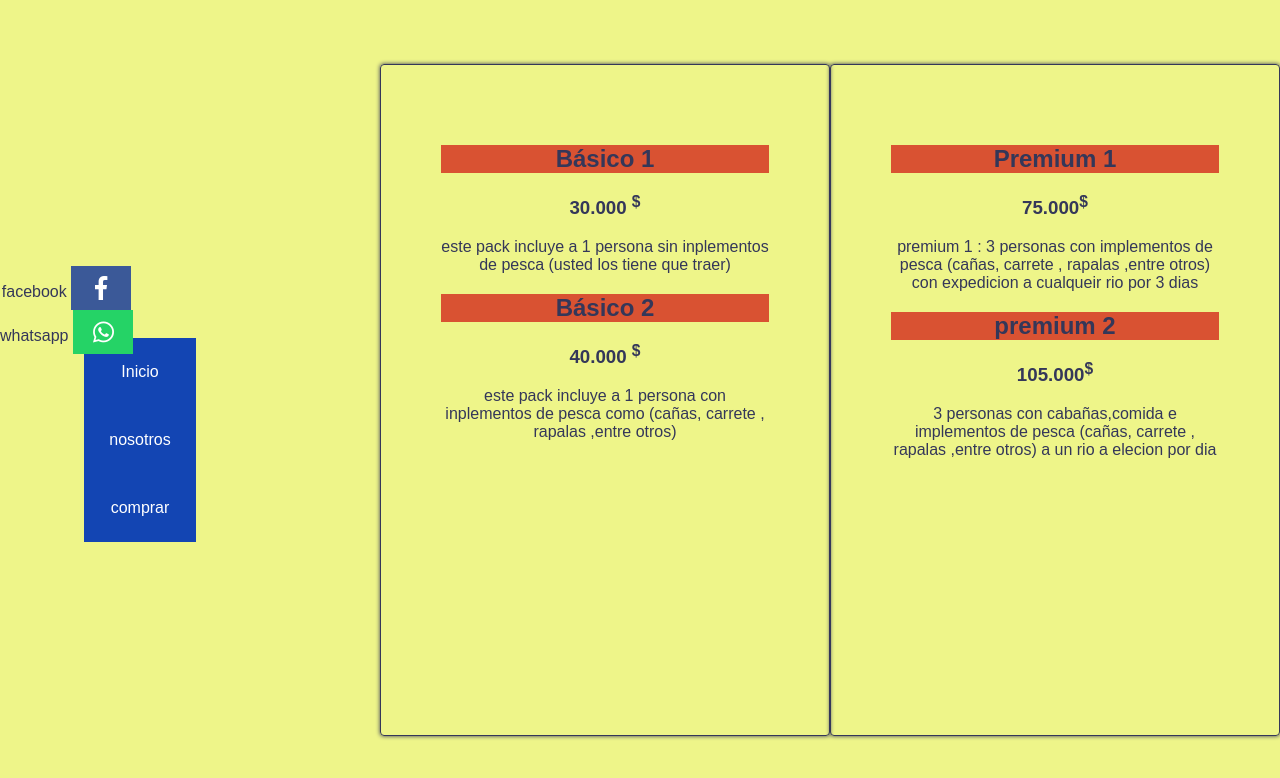
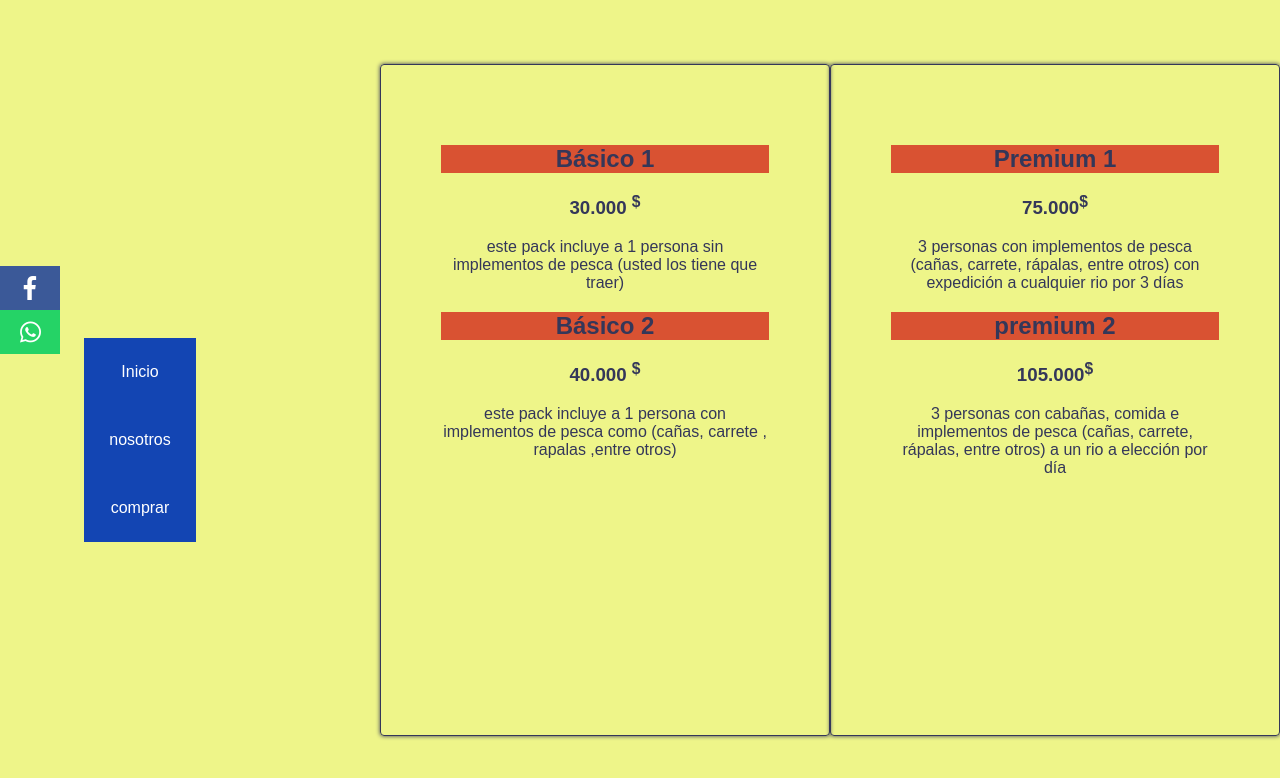
Before and after one commit to Alexbajadas/Alexbajadas, a plain HTML site: page nuestrasRRSS.HTML in a window 1280 px wide. Drawn offline with Linux system fonts and the light colour scheme.

Commit message:
Update nuestrasRRSS.HTML

```diff
--- a/nuestrasRRSS.HTML
+++ b/nuestrasRRSS.HTML
@@ -24,10 +24,10 @@
                 <div>
                     <h2>Básico 1 </h2>
                     <h3>30.000 <sup>$</sup></h3>
-                    <p>este pack incluye a 1 persona sin inplementos de pesca (usted los tiene que traer) </p>
+                    <p>este pack incluye a 1 persona sin implementos de pesca (usted los tiene que traer) </p>
                     <h2>Básico 2 </h2>
                     <h3>40.000 <sup>$</sup></h3>
-                    <p>este pack incluye a 1 persona con inplementos de pesca como (cañas, carrete , rapalas ,entre otros) </p>
+                    <p>este pack incluye a 1 persona con implementos de pesca como (cañas, carrete , rapalas ,entre otros) </p>
                 </div>
             </div>
         </div>
@@ -38,10 +38,10 @@
                         <div>
                             <h2>Premium 1 </h2>
                             <h3>75.000<sup>$</sup></h3>
-                            <p> premium 1 : 3 personas con implementos de pesca (cañas, carrete , rapalas ,entre otros) con expedicion a cualqueir rio por 3 dias</p>
+                            <p>3 personas con implementos de pesca (cañas, carrete, rápalas, entre otros) con expedición a cualquier rio por 3 días</p>
                             <h2>premium 2 </h2>
                             <h3>105.000<sup>$</sup></h3>
-                            <p> 3 personas con cabañas,comida e implementos de pesca (cañas, carrete , rapalas ,entre otros) a un rio a elecion por dia </p>
+                            <p> 3 personas con cabañas, comida e implementos de pesca (cañas, carrete, rápalas, entre otros) a un rio a elección por día </p>
                         </div>
                     </div>
                 </div>
@@ -52,13 +52,10 @@
 
                 <ul>
                     <li>
-                        <label for=""> facebook</label>
-
-                        <a href="https://www.facebook.com/alessito.sanmartin" target="_blank"
+                      <a href="https://www.facebook.com/alessito.sanmartin" target="_blank"
                             class="fab fa-facebook-f"></a>
                     </li>
                     <li>
-                        <label for=""> whatsapp</label>
                         <a href="https://api.whatsapp.com/send?phone=56920936740&text=Hola%20como%20Estas"
                             target="_blank" class="fab fa-whatsapp"></a>
                     </li>
```
